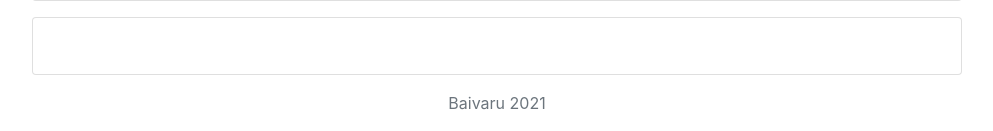
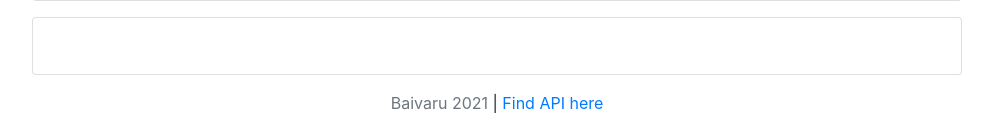
Before and after one commit to baivaru/dhivehi-faker-http, a FastAPI app: page / in a window 1280 px wide. Shown: the part 694-825 px from the top of the page, without its empty margins (143-1136 px from the left). Run offline with FastAPI, Linux system fonts and the light colour scheme; some libraries are stand-ins or nearby versions; some web fonts are replaced.

Commit message:
- add a link to the API

```diff
--- a/templates/index.html
+++ b/templates/index.html
@@ -94,7 +94,7 @@
 
 <footer class="footer mt-auto py-3">
     <div class="container text-center">
-        <span class="text-muted">Baivaru 2021</span>
+        <span class="text-muted">Baivaru 2021</span> | <a href="/api">Find API here</a>
     </div>
 </footer>
 
```
